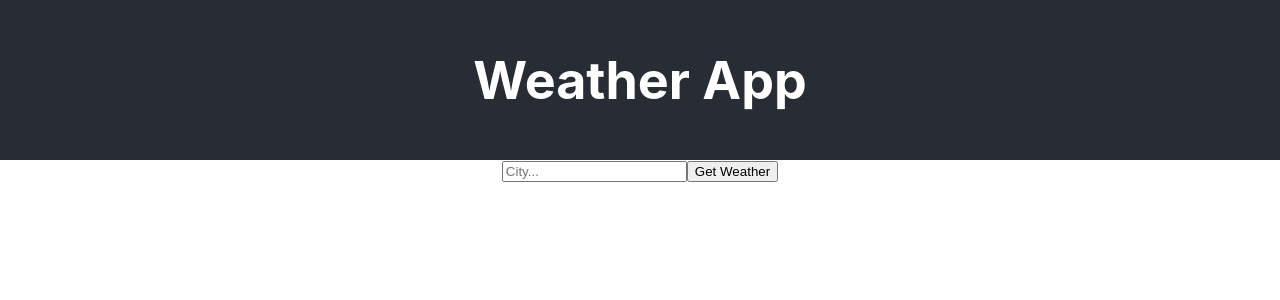
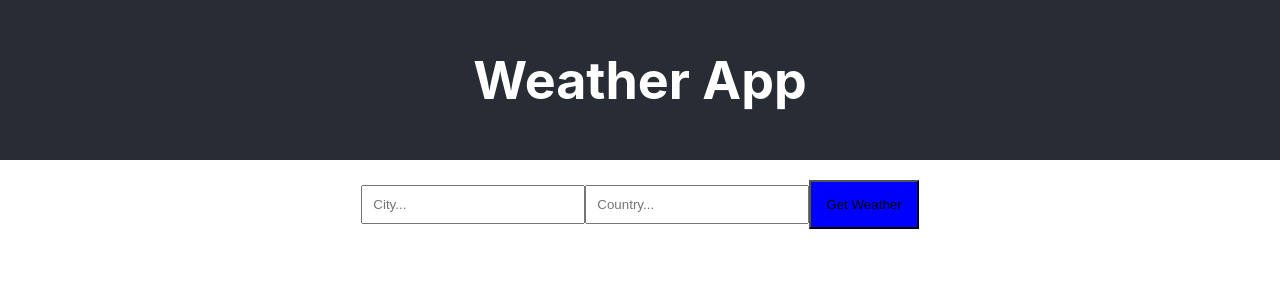
Before and after one commit to chikechris/weather-api, a React (Create React App) app: page / in a window 1280 px wide. Shown: the top 300 px of the page. Built offline with nearby package versions, Linux system fonts and the light colour scheme.

Commit message:
went back to open weather api

```diff
--- a/src/App.js
+++ b/src/App.js
@@ -1,6 +1,6 @@
 import React, { useState } from 'react';
-import Form from './components/Form';
-import Weather from './components/Weather';
+import Form from './components/form/Form';
+import Weather from './components/weather/Weather';
 
 import './App.css';
 
@@ -10,31 +10,21 @@ function App() {
   async function fetchData(e) {
     e.preventDefault();
     const city = e.target.elements.city.value;
-    // const country = e.target.elements.country.value;
+    const country = e.target.elements.country.value;
 
     const data = await fetch(
-      `http://api.weatherstack.com/current?access_key=2f9fb3f033b30a0bcddb462b5d945ee4&query=${city}`
+      `https://api.openweathermap.org/data/2.5/weather?q=${city},${country}&APPID=d8aed0cdcc48eed9be637fc927e2db93`
     )
-      // `https://api.openweathermap.org/data/2.5/weather?q=${city},${country}&APPID=d8aed0cdcc48eed9be637fc927e2db93`)
-
       .then(res => res.json())
       .then(data => data);
     console.log(data);
-    // if(city && country) {
-    if (city) {
+    if (city && country) {
       setWeather({
-        // temperature: Math.round(data.main.temp * 9/5 - 459.67),
-        // city: data.name,
-        // country: data.sys.country,
-        // humidity: data.main.humidity,
-        // description: data.weather[0].description,
-        // error: ""
-        temperature: Math.round((data.current.temperature * 9) / 5 + 32),
-        city: data.location.name,
-        country: data.location.country,
-        localtime: data.location.localtime,
-        description: data.current.weather_description,
-        icon: data.current.weather_icons,
+        temperature: Math.round((data.main.temp * 9) / 5 - 459.67),
+        city: data.name,
+        country: data.sys.country,
+        humidity: data.main.humidity,
+        description: data.weather[0].description,
         error: ''
       });
     } else {
@@ -42,9 +32,9 @@ function App() {
         temperature: '',
         city: '',
         country: '',
-        localtime: '',
+        humidity: '',
         description: '',
-        icon: '',
+
         error: 'please enter city name'
       });
     }
@@ -59,10 +49,9 @@ function App() {
       {console.log(weather)}
       <Weather
         temperature={weather.temperature}
-        localtime={weather.localtime}
         city={weather.city}
         country={weather.country}
-        icon={weather.icon}
+        humidity={weather.humidity}
         description={weather.description}
         error={weather.error}
       />
--- a/src/components/Form.js
+++ /dev/null
@@ -1,11 +0,0 @@
-import React from "react";
-
-const Form = props => (
-  <form onSubmit={props.getWeather}>
-    <input type="text" name="city" placeholder="City..." />
-    {/* <input type="text" name="country" placeholder="Country..." /> */}
-    <button>Get Weather</button>
-  </form>
-);
-
-export default Form;
--- /dev/null
+++ b/src/components/form/Form.css
@@ -0,0 +1,15 @@
+.form {
+  margin-top: 20px;
+}
+
+.input {
+  width: 200px;
+  margin: auto;
+  padding: 10px;
+  box-shadow: 0px, 5px, rgba(0, 0, 0, 0.5);
+}
+
+.btr {
+  background-color: blue;
+  padding: 15px;
+}
--- /dev/null
+++ b/src/components/form/Form.js
@@ -0,0 +1,12 @@
+import React from "react";
+import './Form.css'
+
+const Form = props => (
+  <form onSubmit={props.getWeather} className= 'form'>
+    <input type="text" className='input' name="city" placeholder="City..." />
+    <input type="text" className='input' name="country" placeholder="Country..." />
+    <button className='btr'>Get Weather</button>
+  </form>
+);
+
+export default Form;
--- a/src/components/Weather.js
+++ b/src/components/weather/Weather.js
@@ -1,6 +1,6 @@
 import React from 'react';
 
-const Weather = ({ city, temperature, description, country, localtime, icon, error }) => {
+const Weather = ({ city, temperature, description, country,   error }) => {
   return (
     <div>
       {city && country && (
@@ -11,8 +11,6 @@ const Weather = ({ city, temperature, description, country, localtime, icon, err
       )}
       {temperature && <p>Temperature:{temperature} °F</p>}
       {description && <p>Description: {description}</p>}
-      {localtime && <p>Local Time: {localtime}</p>}
-      {icon && <img src= {icon}/>}
       {error && <p>{error}</p>}
     </div>
   );
```
Also changed, not shown: src/components/weather/Weather.css (added).
